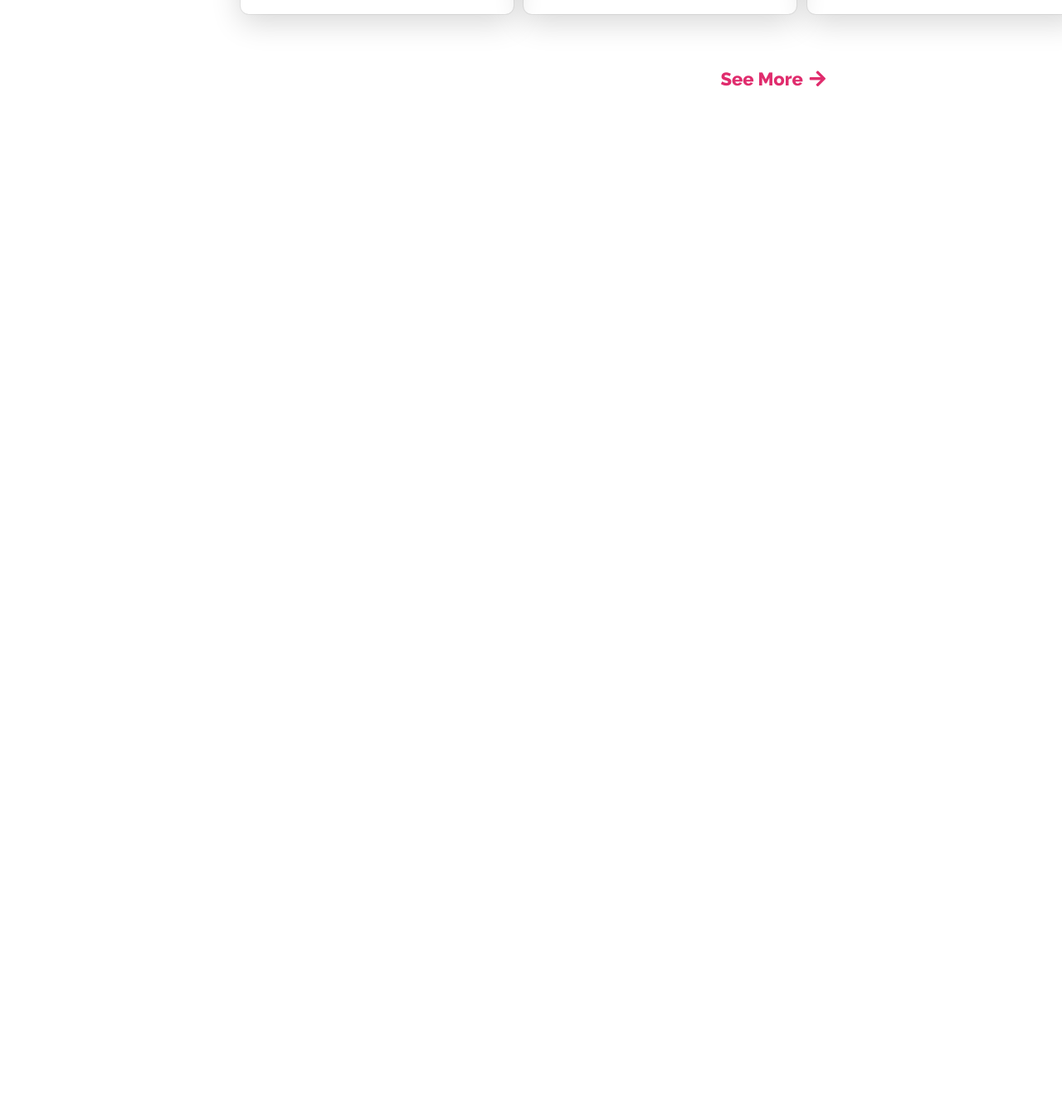
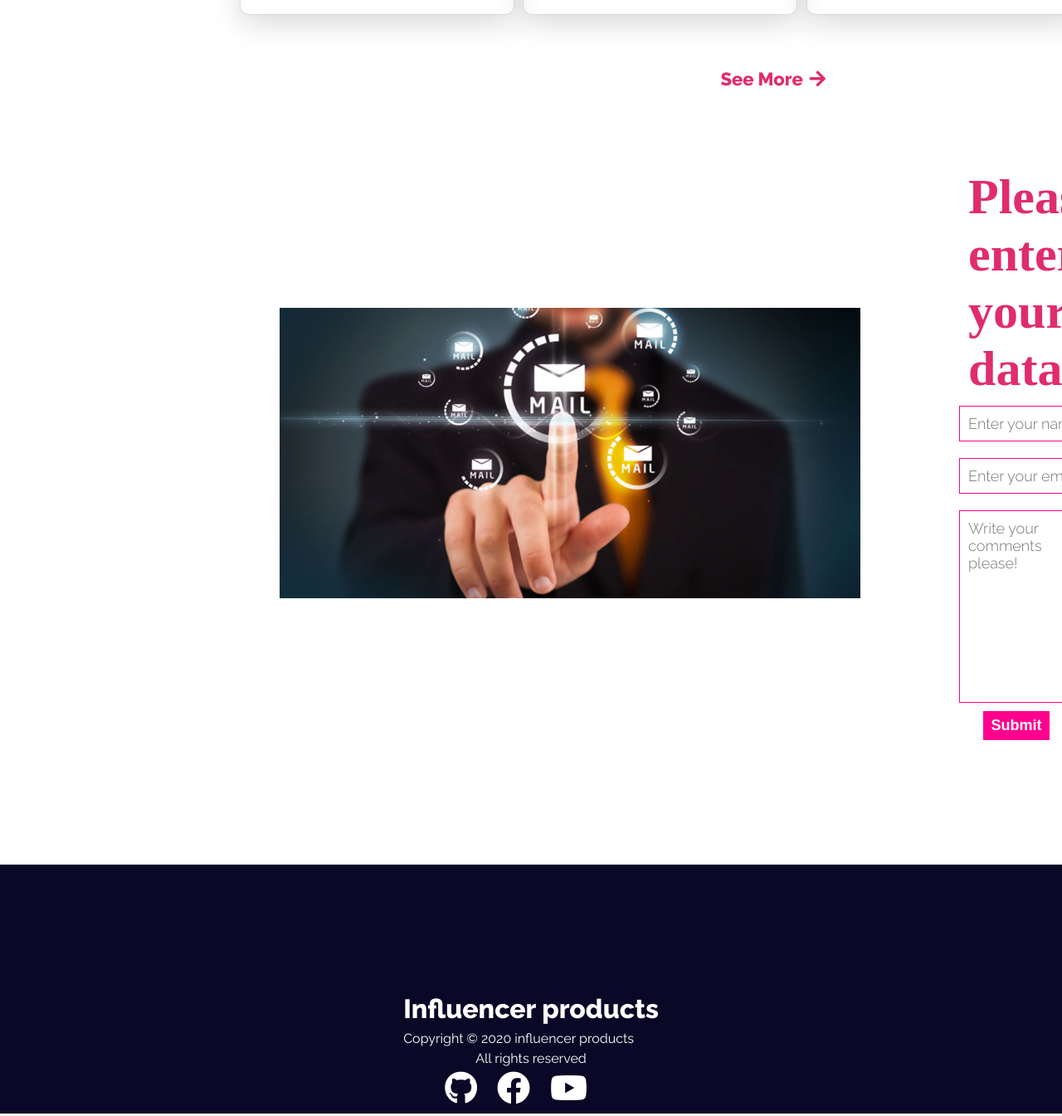
Before and after one commit to Irfananik/influencer-gear, a plain HTML site: page index.html in a window 1280 px wide. Shown: the part 3104-4449 px from the top of the page at 83% size. Before the commit the page ends 3227 px from the top, so only its background shows below. Drawn offline with Linux system fonts and the light colour scheme.

Commit message:
pc view completed

```diff
--- a/index.html
+++ b/index.html
@@ -221,6 +221,46 @@
                 <a href="">See More<i class="fas fa-arrow-right"></i></a>
             </div>
         </section>
+        <!-- Products section end  -->
+
+        <!-- contact us section start  -->
+        <section id="">
+            <div class="contact-us">
+                <div class="contact-left">
+                    <img src="./images/contact-us-banner.jpg" alt="contact image">
+                </div>
+                <div class="contact-right">
+                    <div class="contact-text">
+                        <h1>Please enter your data!</h1>
+                    </div>
+                    <div class="contact-form">
+                        <form action="#">
+                            <input type="text" placeholder="Enter your name" class="filled-input">
+                            <input type="mail" placeholder="Enter your email" class="filled-input">
+                            <textarea class="filled-input" placeholder="Write your comments please!" cols="30" rows="10"></textarea>
+                            <button class="contact-bnt">
+                                <a href="">Submit</a>
+                            </button>
+                        </form>
+                    </div>
+                </div>
+            </div>
+        </section>
+        <!-- contact us section end  -->
+        <footer>
+            <div class="footer-content">
+                <div class="footer-text">
+                    <h1>Influencer products</h1>
+                    <p>Copyright © 2020 influencer products</p>
+                    <p>All rights reserved</p>
+                    <div class="footer-icon">
+                        <a href=""> <i class="fab fa-github icon"></i></a>
+                        <a href=""><i class="fab fa-facebook icon"></i></a>
+                        <a href=""> <i class="fab fa-youtube icon"></i></a>
+                    </div>
+                </div>
+            </div>
+        </footer>
     </main>
 </body>
 
--- a/styles/style.css
+++ b/styles/style.css
@@ -258,3 +258,119 @@ body {
 .fa-arrow-right {
     margin-left: 8px;
 }
+
+
+/* product styles end */
+
+
+/*contact us section start*/
+
+.contact-us {
+    display: grid;
+    grid-template-columns: repeat(2, 1fr);
+    align-items: center;
+    justify-content: center;
+    position: relative;
+    top: 200px;
+    left: 270px;
+    width: 80%;
+}
+
+.contact-left {
+    width: 40%;
+    margin-left: 100px;
+}
+
+.contact-left img {
+    width: 700px;
+    height: 350px;
+}
+
+.contact-right {
+    width: 40%;
+    margin-left: 130px;
+}
+
+.contact-form form {
+    display: flex;
+    flex-direction: column;
+    align-items: center;
+}
+
+.filled-input {
+    width: 100%;
+    margin: 10px 0;
+    padding: 10px;
+    font-size: 18px;
+    font-family: inherit;
+    font-weight: 300;
+    outline: 0;
+    border: 1px solid #FF008E;
+}
+
+.contact-text {
+    font-size: 40px;
+    font-family: bold;
+    color: #E02C6D;
+}
+
+.contact-bnt {
+    width: 80px;
+    height: 35px;
+    background-color: #FF008E;
+    border: none;
+}
+
+.contact-bnt a {
+    text-decoration: none;
+    font-weight: bold;
+    font-size: 18px;
+    color: #fff;
+}
+
+
+/* contact us section end */
+
+footer {
+    width: 100%;
+    height: 300px;
+    background-color: #0A0826;
+    position: relative;
+    top: 350px;
+}
+
+.footer-content {
+    display: flex;
+    justify-content: center;
+    align-items: center;
+    position: relative;
+    top: 150px;
+}
+
+.footer-text h1 {
+    font-size: 32px;
+    font-weight: bold;
+    color: #fff;
+    line-height: 1.5;
+}
+
+.footer-text p {
+    font-size: 16px;
+    color: #fff;
+    line-height: 1.5;
+}
+
+.footer-text p:nth-child(3) {
+    text-align: center;
+}
+
+.footer-icon {
+    position: relative;
+    left: 40px;
+}
+
+.footer-icon a {
+    font-size: 40px;
+    color: #fff;
+    padding: 10px 10px;
+}
```
Also changed, not shown: images/contact-us-banner.jpg (added).
